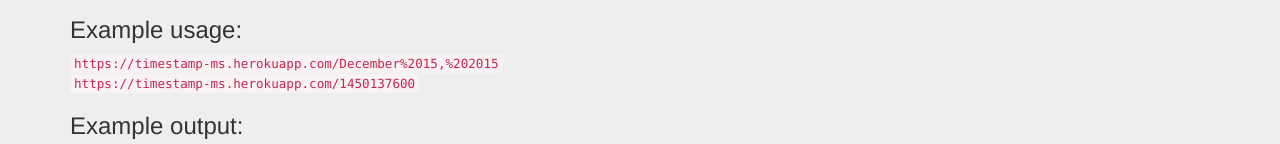
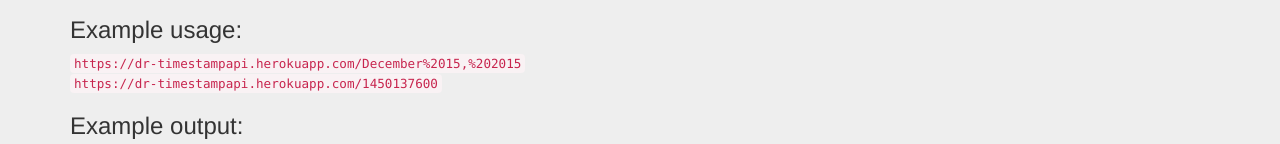
Before and after one commit to unrealityxi/timeStamp, a website: page views/index.html in a window 1280 px wide. Shown: the part 238-382 px from the top of the page. Drawn offline with nearby package versions, Linux system fonts and the light colour scheme.

```diff
--- a/views/index.html
+++ b/views/index.html
@@ -22,8 +22,8 @@
                 <ul>3) If it does not contain a date or Unix timestamp, it returns null for those properties.</ul>
             </blockquote>
             <h3>Example usage:</h3>
-            <code>https://timestamp-ms.herokuapp.com/December%2015,%202015</code><br>
-            <code>https://timestamp-ms.herokuapp.com/1450137600</code>
+            <code>https://dr-timestampapi.herokuapp.com/December%2015,%202015</code><br>
+            <code>https://dr-timestampapi.herokuapp.com/1450137600</code>
             <h3>Example output:</h3>
             <code>
                 {
```
